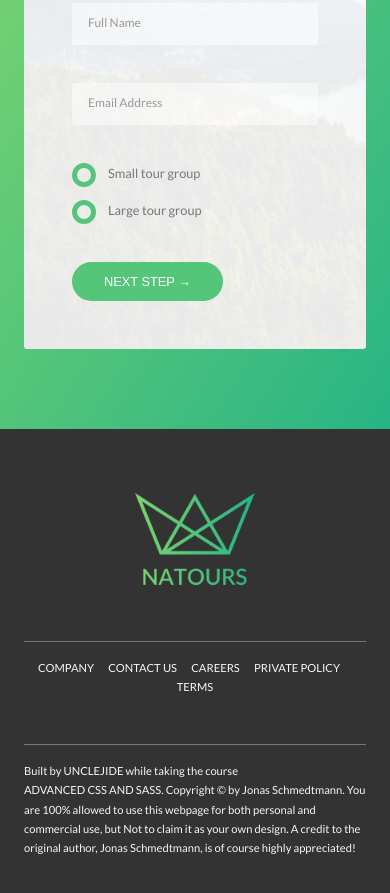
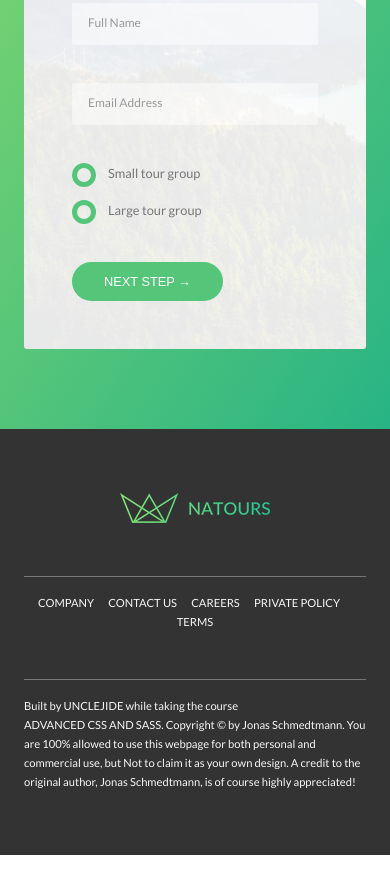
Before and after one commit to unclejide1/Natours, a website: page index.html in a window 390 px wide. Shown: the part 5928-6821 px from the top of the page. After the commit the page ends 6783 px from the top, so only its background shows below. Drawn offline with Linux system fonts and the light colour scheme.

Commit message:
feat: make footer logo image responsive with art direction and density switching

```diff
--- a/index.html
+++ b/index.html
@@ -354,7 +354,11 @@
     </main>
     <footer class="footer">
       <div class="footer__logo-box">
-        <img src="img/logo-green-2x.png" alt="Full Logo" class="footer__logo">
+        <picture class="footer__logo">
+          <source srcset="img/logo-green-small-1x.png 1x, img/logo-green-small-2x 2x" media="(max-width: 37.5em)">
+          <img srcset="img/logo-green-1x.png 1x, img/logo-green-2x.png 2x" alt="Full Logo" >
+        </picture>
+
       </div>
 
       <div class="row">
```
